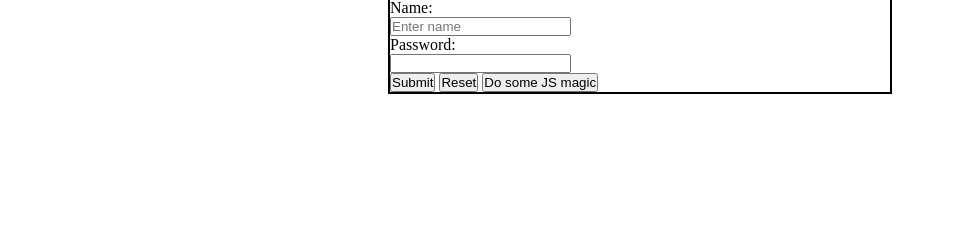
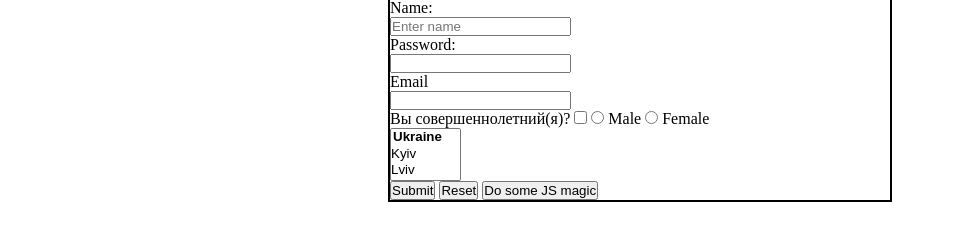
Before and after one commit to PavlovArtem08/work-30.08.2026, a plain HTML site: page index.html in a window 1280 px wide. Shown: the part 40-280 px from the top of the page, without its empty margins (0-955 px from the left). Drawn offline with Linux system fonts and the light colour scheme.

Commit message:
Add select

```diff
--- a/index.html
+++ b/index.html
@@ -15,12 +15,41 @@
     <form class="form" action="#" method="get">
         <!-- Содержимое формы -->
         <label for="name">Name:
-            <input id="name" class="input" name="username" type="text" placeholder="Enter name">
+            <input id="name" class="input" name="username" type="text" placeholder="Enter name" required
+                pattern="^[a-z0-9_-]{3,15}$">
+        </label>
+        <label>Password:
+            <input class="input" name="password" type="password" required
+                pattern="^[a-zA-Z0-9]{3,15}@[a-z]{1,64}\.[a-z]{1,64}$" />
+        </label>
+        <label>Email
+            <input class="input" name="email" type="email">
+        </label>
+        <label for="is-adult">Вы совершеннолетний(я)?</label>
+        <input id="is-adult" type="checkbox" name="is-adult" value="yes">
+        <label>
+            <input type="radio" name="gender" value="male">
+            Male
+        </label>
+        <label>
+            <input type="radio" name="gender" value="female">
+            Female
         </label>
 
-        <label>Password:
-            <input class="input" name="password" type="password">
-        </label>
+        <select class="input" name="City" size="3">
+            <!-- <option value="value-to be sent to server">Description</option> -->
+            <optgroup label="Ukraine">
+                <option value="kyiv">Kyiv</option>
+                <option value="lviv">Lviv</option>
+                <option value="kharkiv">Kharkiv</option>
+                <option value="zaporizhzia">Zaporizhzia</option>
+            </optgroup>
+
+            <optgroup label="Poland">
+                <option value="warsaw">Warsaw</option>
+            </optgroup>
+        </select>
+
         <button type="submit">Submit</button>
         <button type="reset">Reset</button>
         <button type="button">Do some JS magic</button>
```
